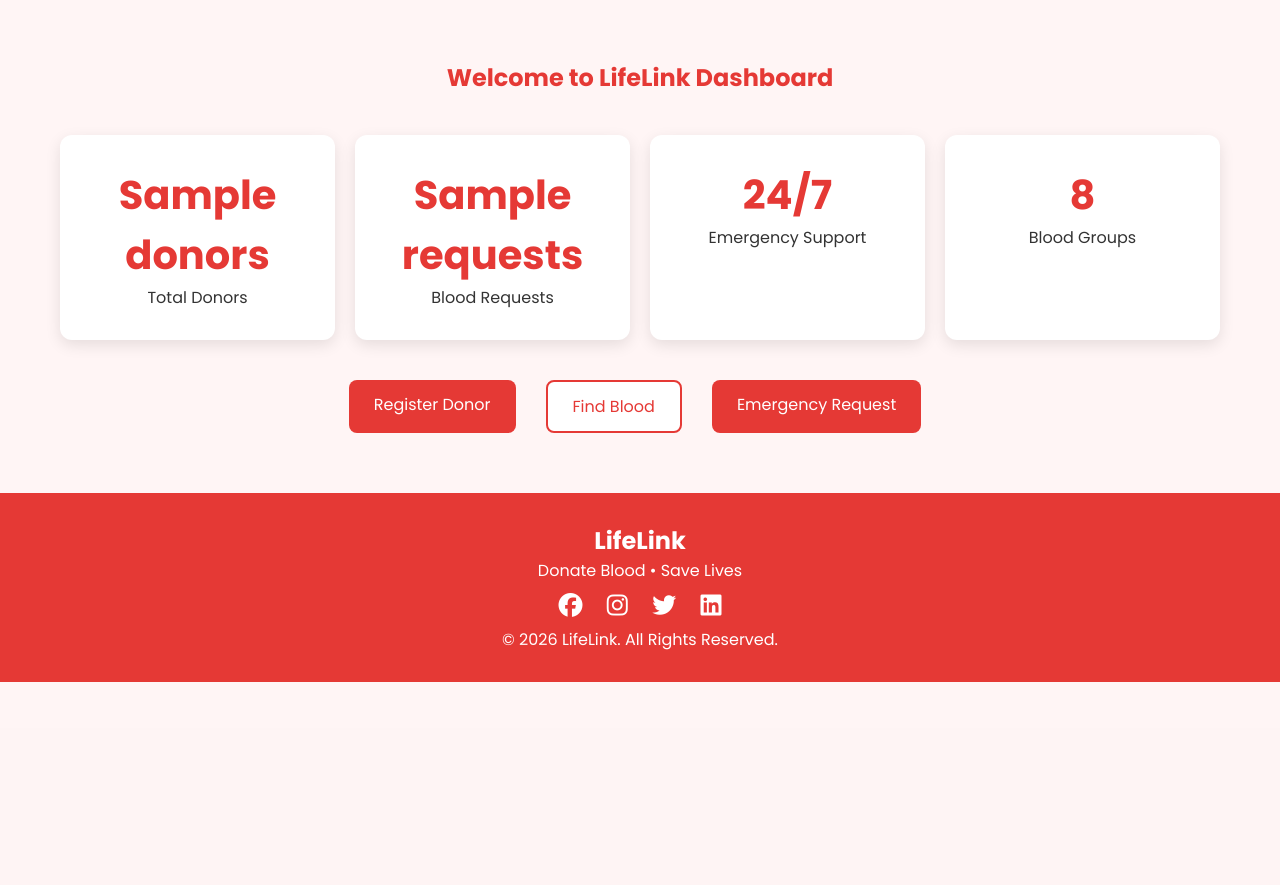
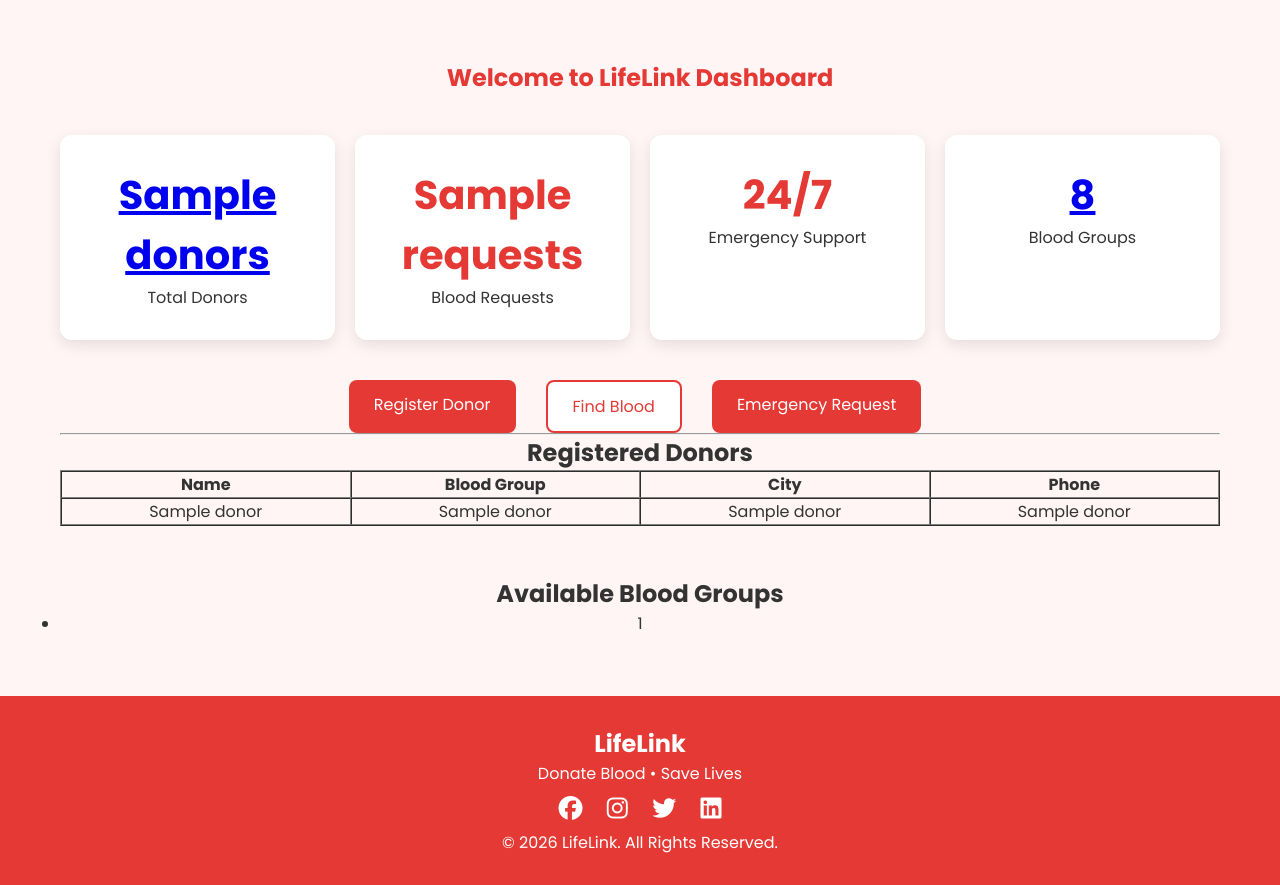
Before and after one commit to sravanasai023-commits/lifeline-blood-donar, a Python web app: template templates/dashboard.html in a window 1280 px wide. Shown: the part 72-957 px from the top of the page. Before the commit the page ends 754 px from the top, so only its background shows below. Run offline with Jinja, Linux system fonts and the light colour scheme; the template is opened without the code that fills it: most values are stand-ins (such as "Sample title", 1, 10 or a date in 2020).

Commit message:
Updated Dashboard UI

```diff
--- a/templates/dashboard.html
+++ b/templates/dashboard.html
@@ -9,7 +9,7 @@
 <div class="dashboard-cards">
 
 <div class="dashboard-card">
-<h2>{{ donors }}</h2>
+<h2><a href="#donors">{{ donors }}</a></h2>
 <p>Total Donors</p>
 </div>
 
@@ -24,7 +24,7 @@
 </div>
 
 <div class="dashboard-card">
-<h2>8</h2>
+<h2><a href="#bloodgroups">8</a></h2>
 <p>Blood Groups</p>
 </div>
 
@@ -40,6 +40,39 @@
 
 </div>
 
+<hr>
+
+<h2 id="donors">Registered Donors</h2>
+
+<table border="1" cellpadding="8" cellspacing="0" width="100%">
+<tr>
+<th>Name</th>
+<th>Blood Group</th>
+<th>City</th>
+<th>Phone</th>
+</tr>
+
+{% for donor in donor_list %}
+<tr>
+<td>{{ donor[1] }}</td>
+<td>{{ donor[6] }}</td>
+<td>{{ donor[7] }}</td>
+<td>{{ donor[3] }}</td>
+</tr>
+{% endfor %}
+
+</table>
+
+<br><br>
+
+<h2 id="bloodgroups">Available Blood Groups</h2>
+
+<ul>
+{% for group in blood_groups %}
+<li>{{ group[0] }}</li>
+{% endfor %}
+</ul>
+
 </section>
 
 {% endblock %}
```
Also changed, not shown: app.py (+19 -5 lines).
